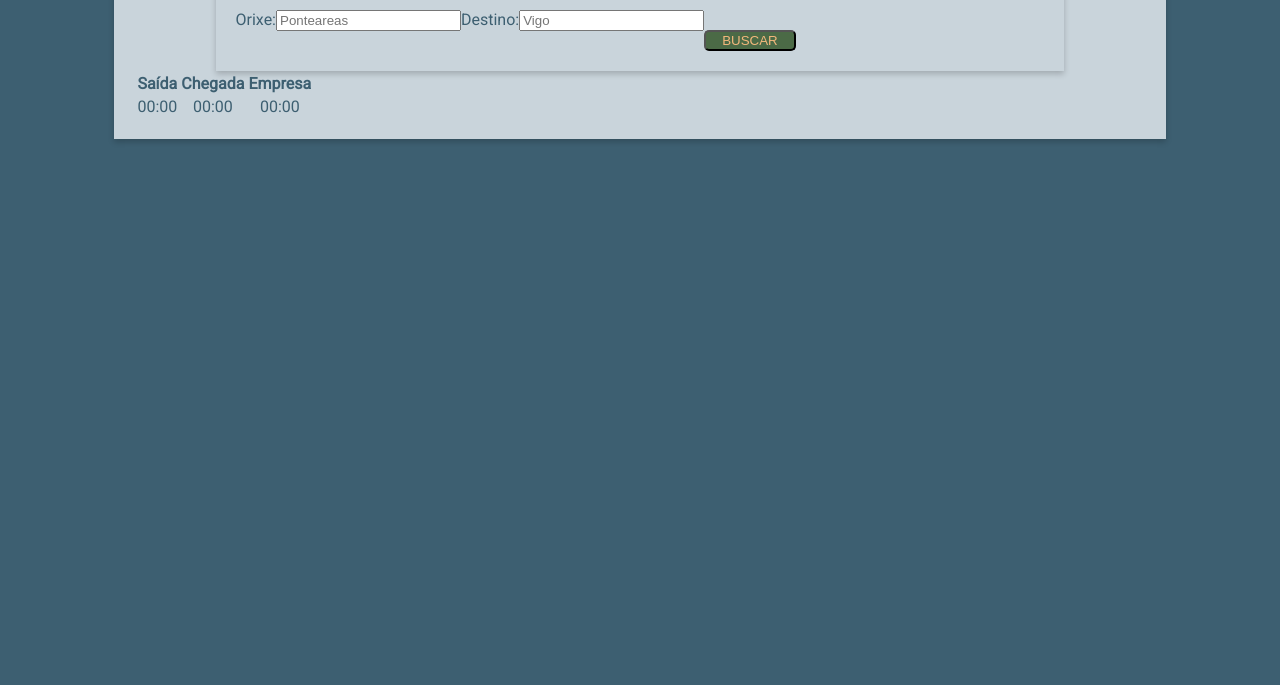
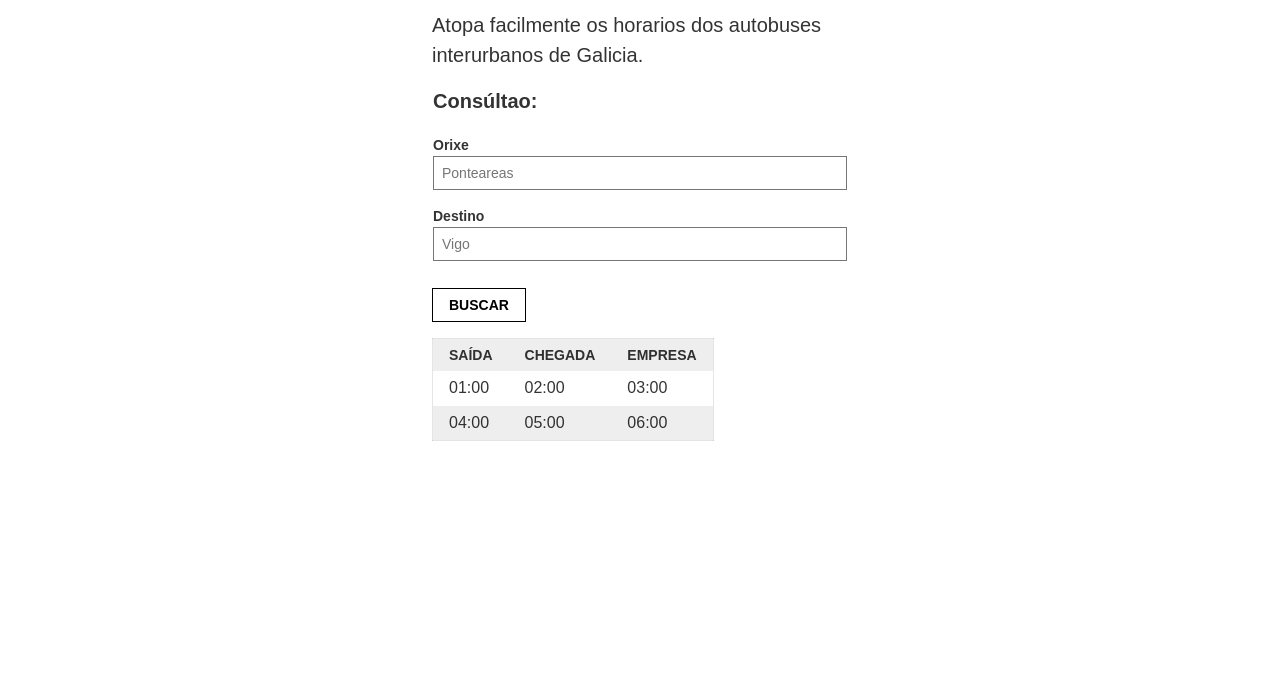
Before and after one commit to mechaphysis/public-transport-app, a React app: page / in a window 1280 px wide. Shown: the part 115-800 px from the top of the page. Built offline with nearby package versions, Linux system fonts and the light colour scheme.

Commit message:
feat: Remodel completely the basic layout using Tachyons

```diff
--- a/public/index.html
+++ b/public/index.html
@@ -1,16 +1,28 @@
 <!DOCTYPE html>
 <html lang="en">
-
   <head>
-	<meta charset="utf-8">
-	<meta name="viewport" content="width=device-width, initial-scale=1, shrink-to-fit=no">
-	<meta name="theme-color" content="#000000">
+    <meta charset="utf-8" />
+    <meta
+      name="viewport"
+      content="width=device-width, initial-scale=1, shrink-to-fit=no"
+    />
+    <meta name="theme-color" content="#000000" />
     <!--
       manifest.json provides metadata used when your web app is added to the
       homescreen on Android. See https://developers.google.com/web/fundamentals/engage-and-retain/web-app-manifest/
     -->
-	<link rel="manifest" href="%PUBLIC_URL%/manifest.json">
-	<link rel="shortcut icon" href="%PUBLIC_URL%/favicon.ico">
+    <link rel="manifest" href="%PUBLIC_URL%/manifest.json" />
+    <link rel="shortcut icon" href="%PUBLIC_URL%/favicon.ico" />
+    <!-- Load Tachyons library: -->
+    <link
+      rel="stylesheet"
+      href="https://unpkg.com/tachyons@4.8.1/css/tachyons.min.css"
+    />
+    <link
+      rel="stylesheet"
+      href="https://unpkg.com/tachyons@4.8.1/css/tachyons.min.css"
+    />
+
     <!--
       Notice the use of %PUBLIC_URL% in the tags above.
       It will be replaced with the URL of the `public` folder during the build.
@@ -24,9 +36,7 @@
   </head>
 
   <body>
-	<noscript>
-		You need to enable JavaScript to run this app.
-	</noscript>
+    <noscript> You need to enable JavaScript to run this app. </noscript>
     <div id="root"></div>
     <!--
       This HTML file is a template.
@@ -39,5 +49,4 @@
       To create a production bundle, use `npm run build` or `yarn build`.
     -->
   </body>
-
 </html>
--- a/src/components/Results.js
+++ b/src/components/Results.js
@@ -2,50 +2,28 @@ import React from "react";
 
 const Results = () => {
   return (
-    <table>
-      <thead className="tableHeader">
-        <tr>
-          <th>Saída</th>
-          <th>Chegada</th>
-          <th>Empresa</th>
-        </tr>
-      </thead>
-      <tbody>
-        <tr className="tableRow">
-          <td>00:00</td>
-          <td>00:00</td>
-          <td>00:00</td>
-        </tr>
-      </tbody>
-    </table>
+    <div className="mt3">
+      <table className="collapse ba br2 b--black-10 pv2 ph3">
+        <tbody>
+          <tr className="striped--light-gray">
+            <th className="tr f6 ttu fw6 pv2 ph3">Saída</th>
+            <th className="tr f6 ttu fw6 pv2 ph3">Chegada</th>
+            <th className="tr f6 ttu fw6 pv2 ph3">Empresa</th>
+          </tr>
+          <tr className="striped--light-gray">
+            <td className="pv2 ph3">01:00</td>
+            <td className="pv2 ph3">02:00</td>
+            <td className="pv2 ph3">03:00</td>
+          </tr>
+          <tr className="striped--light-gray">
+            <td className="pv2 ph3">04:00</td>
+            <td className="pv2 ph3">05:00</td>
+            <td className="pv2 ph3">06:00</td>
+          </tr>
+        </tbody>
+      </table>
+    </div>
   );
 };
 
 export default Results;
-
-/*
-<table>
-  <thead>
-    <tr>
-      <th />
-      <th>ID</th>
-      <th>Name</th>
-    </tr>
-  </thead>
-  <tbody>
-    {
-      users.map((user) => {
-        return (
-          <TableRow
-            key={user.id}
-            id={user.id}
-            name={user.name}
-            selected={this.state.selected[user.id]}
-            handleSelect={this.handleSelect}
-          />;
-              );
-    })
-  }
-        </tbody>
-</table>
-*/
--- a/src/components/SearchContainer.js
+++ b/src/components/SearchContainer.js
@@ -53,16 +53,21 @@ class SearchContainer extends Component {
 
   render() {
     return (
-      <div className="container">
-        <h1 className="header">A que hora teño bus?</h1>
-        <p className="paragraph">
-          Atopa facilmente os horarios dos autobuses interurbanos de Galicia
+      <main className="avenir pa4 black-80 measure center">
+        <h1 className="f2 lh-title fw3">A que hora teño bus?</h1>
+        <p className="f4 lh-copy measure">
+          Atopa facilmente os horarios dos autobuses interurbanos de Galicia.
         </p>
-        <form className="container" onSubmit={this.handleSubmit}>
-          <label>
-            Orixe:
+        <div className="">
+          <form className="measure center" onSubmit={this.handleSubmit}>
+            <fieldset className="ba b--transparent ph0 mh0">
+              <legend class="f4 fw6 ph0 mh0">Consúltao:</legend>
+
+              <div className="mt3">
+                <label className="db fw6 lh-copy f6">
+                  Orixe
                   <input
-              className="input"
+                    className="pa2 input-reset ba bg-transparent hover-bg-black hover-white w-100"
                     type="text"
                     name="departure"
                     value={this.state.departure}
@@ -70,10 +75,12 @@ class SearchContainer extends Component {
                     placeholder="Ponteareas"
                   />
                 </label>
-          <label>
-            Destino:
+              </div>
+              <div className="mv3">
+                <label className="db fw6 lh-copy f6">
+                  Destino
                   <input
-              className="input"
+                    className="pa2 input-reset ba bg-transparent hover-bg-black hover-white w-100"
                     type="text"
                     name="destination"
                     value={this.state.destination}
@@ -81,10 +88,17 @@ class SearchContainer extends Component {
                     placeholder="Vigo"
                   />
                 </label>
-          <input type="submit" value="BUSCAR" className="button" />
+              </div>
+            </fieldset>
+            <input
+              type="submit"
+              value="BUSCAR"
+              className="b ph3 pv2 input-reset ba b--black bg-transparent grow pointer f6 dib"
+            />
           </form>
+        </div>
         {this.state.showResults && <Results />}
-      </div>
+      </main>
     );
   }
 }
--- a/src/styles.css
+++ b/src/styles.css
@@ -1,12 +1,11 @@
 @import url("https://fonts.googleapis.com/css?family=Roboto");
-
+/*
 body {
   font-family: Roboto;
-  background-color: #3d5f71;
+  background-color: #c9d4db;
 }
 
 .App {
-  color: #3d5f71;
   font-size: 14 px;
   line-height: 20 px;
   display: flex;
@@ -22,17 +21,16 @@ body {
 }
 
 p {
-  margin-bottom: 10px;
   font-size: 15 px;
   line-height: 24 px;
 }
 
 .container {
   margin: auto;
-  padding: 20px;
+  padding: 24px;
+  background-color: #fff;
   border: 0 px solid #000;
   border-radius: 5 px;
-  background-color: #c9d4db;
   box-shadow: 0 3px 6px 0 rgba(0, 0, 0, 0.2);
   display: flex;
   flex-wrap: wrap;
@@ -50,6 +48,11 @@ p {
   font-weight: 500;
 }
 
+.tableHeader {
+  background-color: #000;
+}
+
 .tableRow {
   text-align: center;
 }
+*/
```
Also changed, not shown: package.json (+1 -6 lines). Lines whose indentation alone changed are shown as unchanged.
